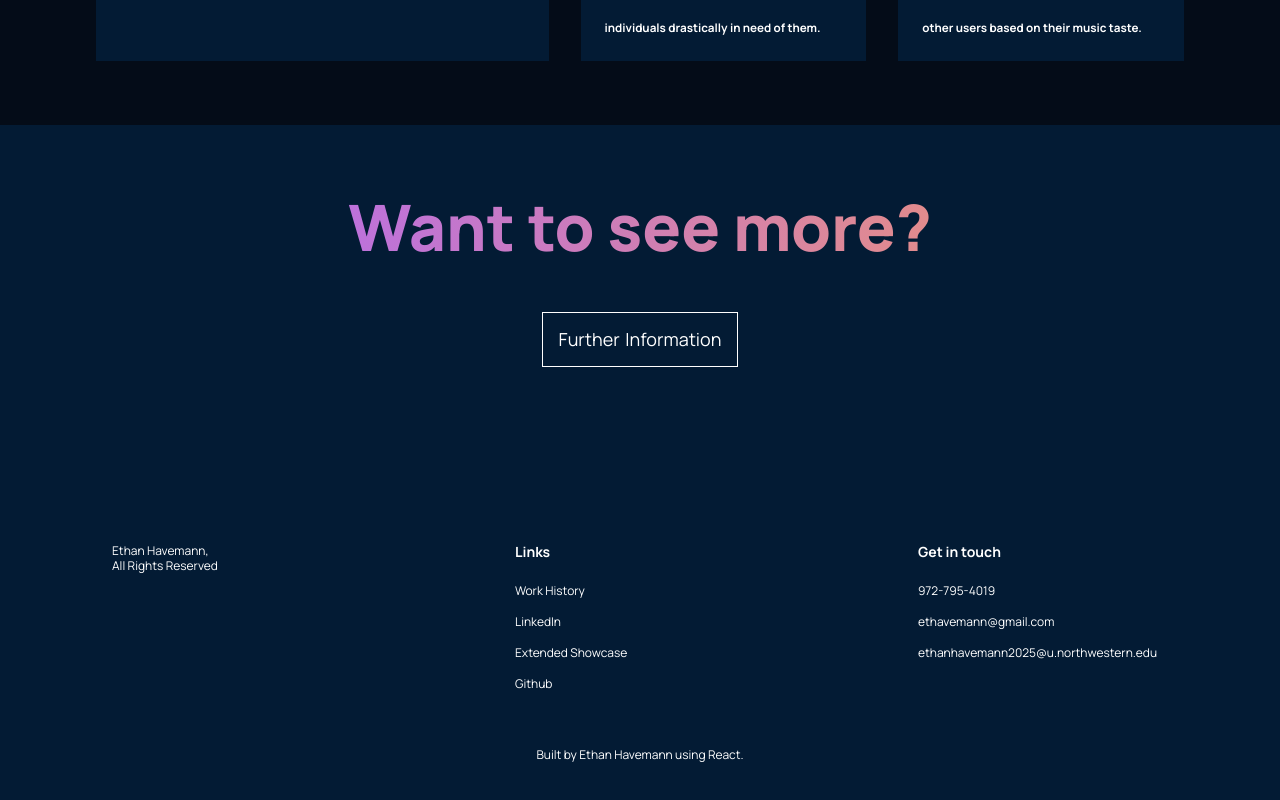
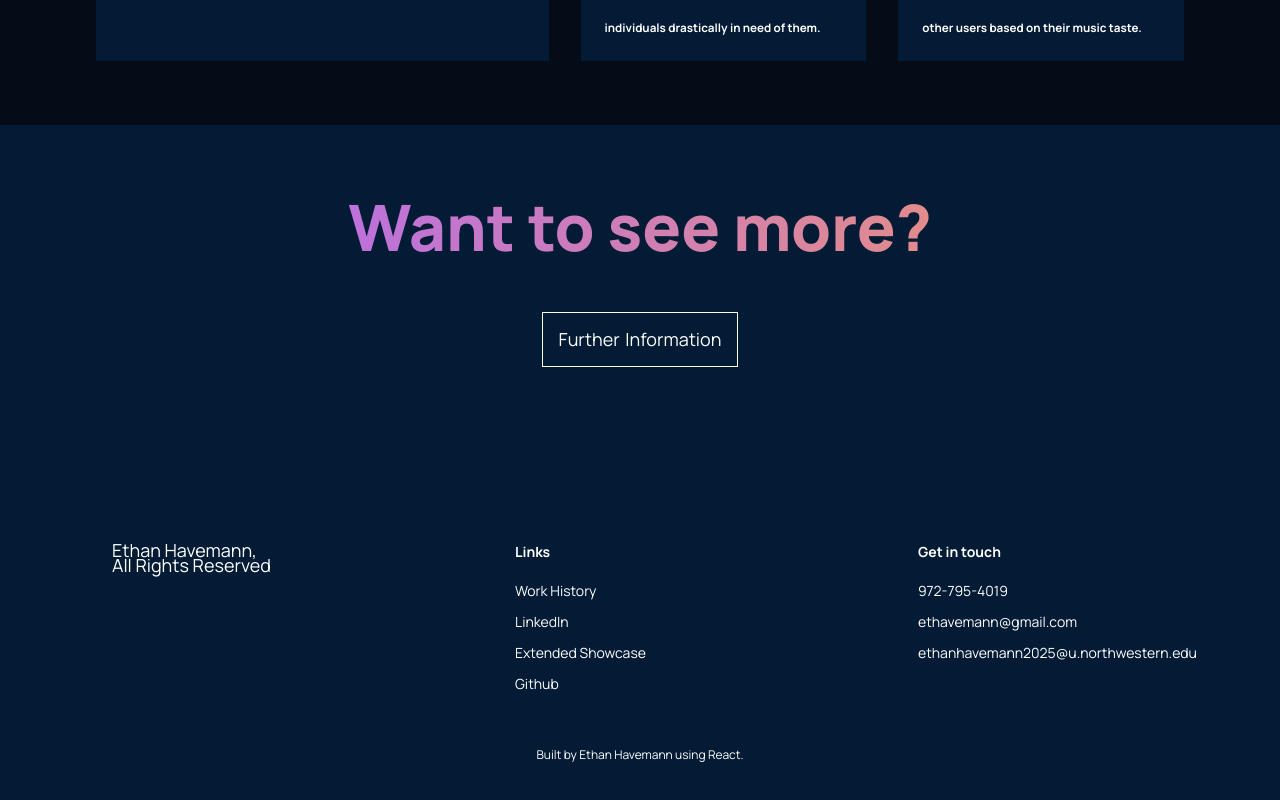
Before and after one commit to echavemann/echavemann.github.io, a React (Create React App) app in the folder portfolio/: page / in a window 1280 px wide. Shown: the part 3616-4416 px from the top of the page. Built offline with nearby package versions, Linux system fonts and the light colour scheme.

Commit message:
update build for gh-pages

```diff
--- a/portfolio/src/containers/footer/footer.css
+++ b/portfolio/src/containers/footer/footer.css
@@ -72,7 +72,7 @@
 
 .gpt3__footer-links_logo p {
     font-family: var(--font-family);
-    font-size: 12px;
+    font-size: 18px;
     line-height: 15px;
     color: #fff;
 }
@@ -93,7 +93,7 @@
 }
 
 .gpt3__footer-links_div p {
-    font-size: 12px;
+    font-size: 14px;
     line-height: 15px;
     font-family: var(--font-family);
     color: #fff;
@@ -103,7 +103,7 @@
 }
 
 .gpt3__footer-links_div a {
-    font-size: 12px;
+    font-size: 14px;
     line-height: 15px;
     font-family: var(--font-family);
     color: #fff;
```
Also changed, not shown: 6 other files (tests, documents, lock files or other folders).
